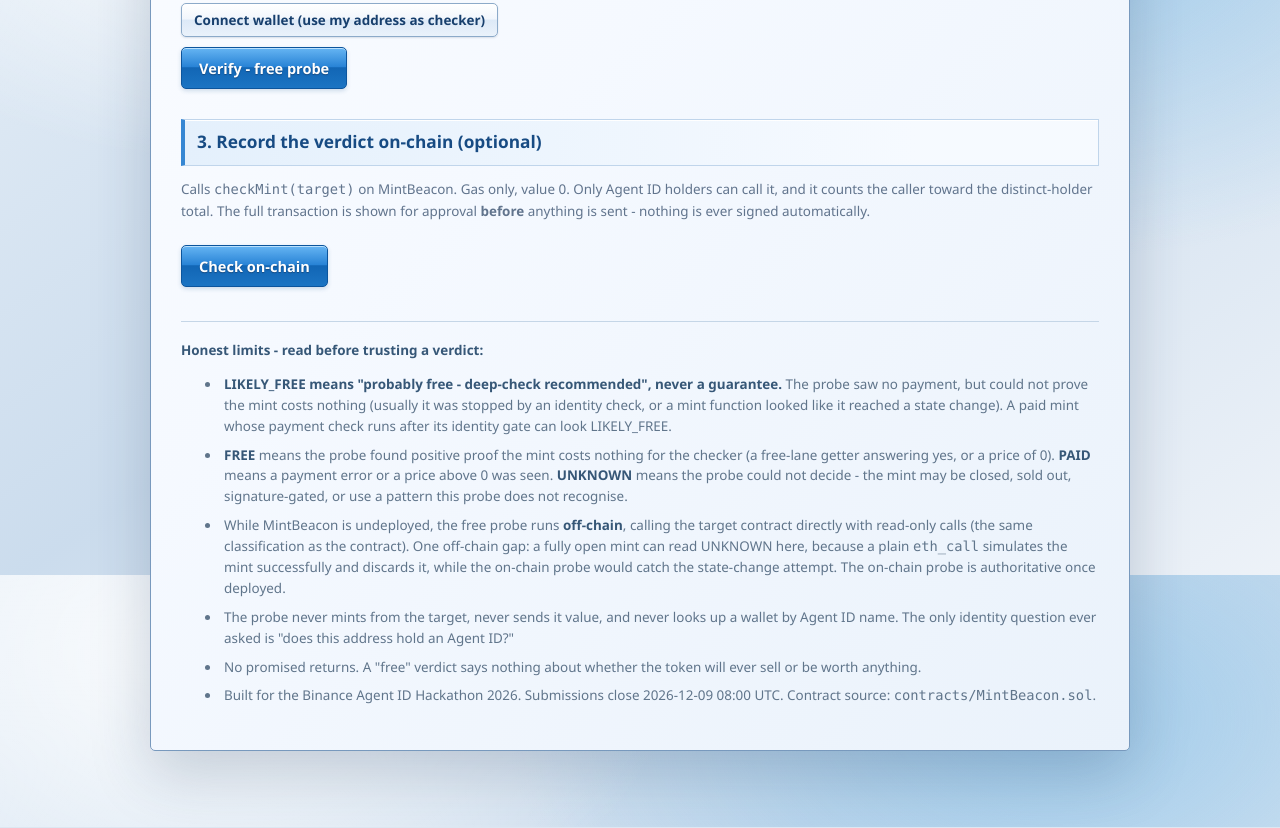
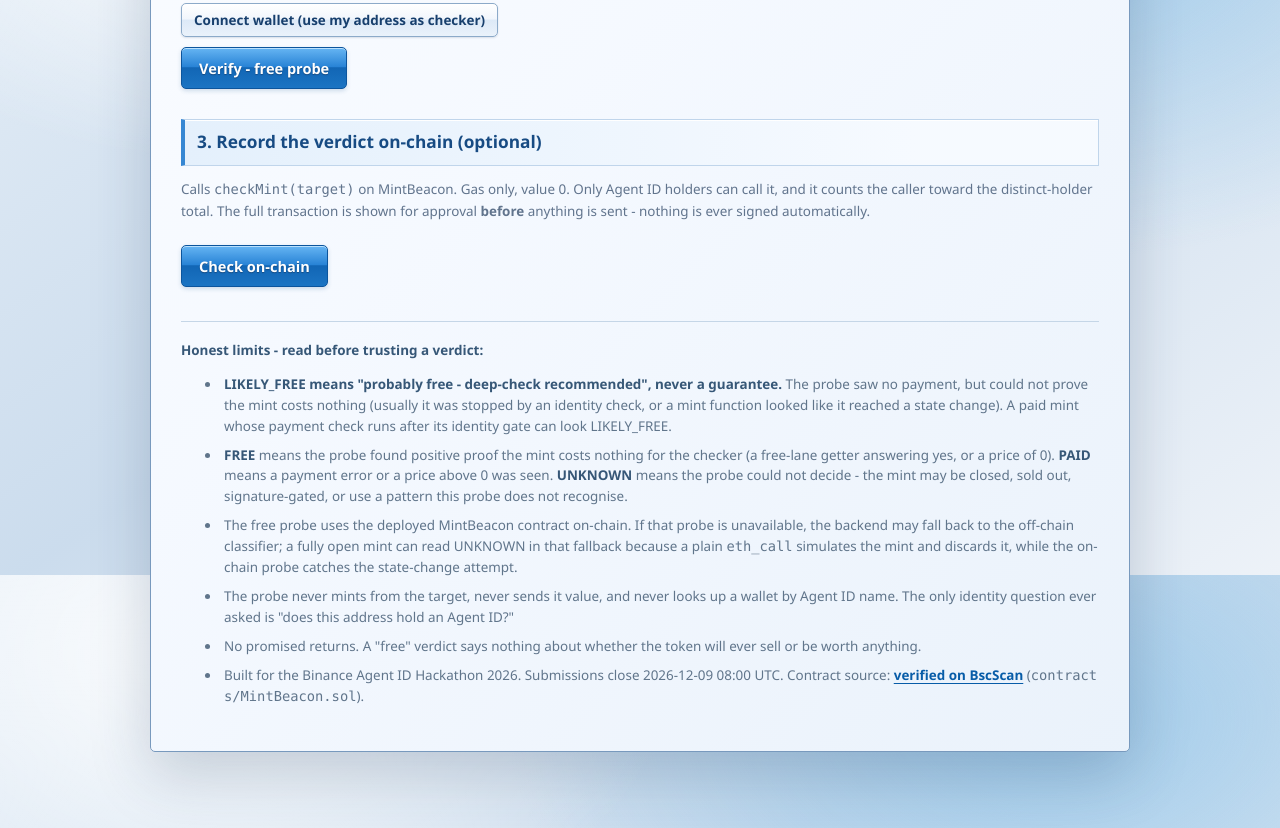
Before and after one commit to tosinchukwu/MintBeacon, a plain HTML site: page frontend/index.html in a window 1280 px wide. Shown: the part 1025-1853 px from the top of the page. Drawn offline with Linux system fonts and the light colour scheme; no server answers.

Commit message:
Add verified BscScan source link and deployed probe note

```diff
--- a/frontend/index.html
+++ b/frontend/index.html
@@ -114,10 +114,10 @@ details{margin-top:14px;border-top:1px solid #cbd9e8;padding-top:12px}summary{cu
     <ul>
       <li><b>LIKELY_FREE means "probably free - deep-check recommended", never a guarantee.</b> The probe saw no payment, but could not prove the mint costs nothing (usually it was stopped by an identity check, or a mint function looked like it reached a state change). A paid mint whose payment check runs after its identity gate can look LIKELY_FREE.</li>
       <li><b>FREE</b> means the probe found positive proof the mint costs nothing for the checker (a free-lane getter answering yes, or a price of 0). <b>PAID</b> means a payment error or a price above 0 was seen. <b>UNKNOWN</b> means the probe could not decide - the mint may be closed, sold out, signature-gated, or use a pattern this probe does not recognise.</li>
-      <li>While MintBeacon is undeployed, the free probe runs <b>off-chain</b>, calling the target contract directly with read-only calls (the same classification as the contract). One off-chain gap: a fully open mint can read UNKNOWN here, because a plain <span class="mono">eth_call</span> simulates the mint successfully and discards it, while the on-chain probe would catch the state-change attempt. The on-chain probe is authoritative once deployed.</li>
+      <li>The free probe uses the deployed MintBeacon contract on-chain. If that probe is unavailable, the backend may fall back to the off-chain classifier; a fully open mint can read UNKNOWN in that fallback because a plain <span class="mono">eth_call</span> simulates the mint and discards it, while the on-chain probe catches the state-change attempt.</li>
       <li>The probe never mints from the target, never sends it value, and never looks up a wallet by Agent ID name. The only identity question ever asked is "does this address hold an Agent ID?"</li>
       <li>No promised returns. A "free" verdict says nothing about whether the token will ever sell or be worth anything.</li>
-      <li>Built for the Binance Agent ID Hackathon 2026. Submissions close 2026-12-09 08:00 UTC. Contract source: <span class="mono">contracts/MintBeacon.sol</span>.</li>
+      <li>Built for the Binance Agent ID Hackathon 2026. Submissions close 2026-12-09 08:00 UTC. Contract source: <a href="https://bscscan.com/address/0x29f9AaBF15f681011334Ba131E6CBb884b39AF2B#code" target="_blank" rel="noopener">verified on BscScan</a> (<span class="mono">contracts/MintBeacon.sol</span>).</li>
     </ul>
   </footer>
 </main>
```
